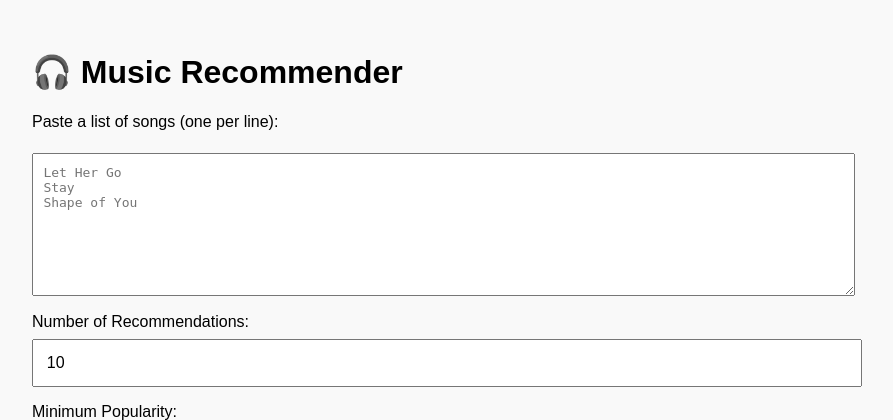
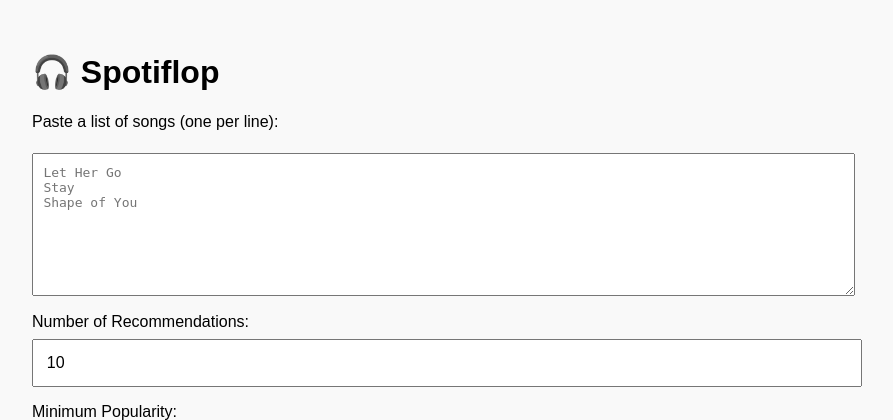
Before and after one commit to larissasouto/SpotiflopIo, a Flask app: page / in a window 1280 px wide. Shown: the top 420 px of the page, without its empty margins (208-1101 px from the left). Run offline with Flask 3, Linux system fonts and the light colour scheme; parts of the project's set-up code (start-up, migrations or seed data) failed here and were passed over.

Commit message:
fix App name

```diff
--- a/templates/index.html
+++ b/templates/index.html
@@ -45,7 +45,7 @@
     </style>
   </head>
   <body>
-    <h1>🎧 Music Recommender</h1>
+    <h1>🎧 Spotiflop</h1>
     <p>Paste a list of songs (one per line):</p>
     <textarea
       id="playlist"
```
